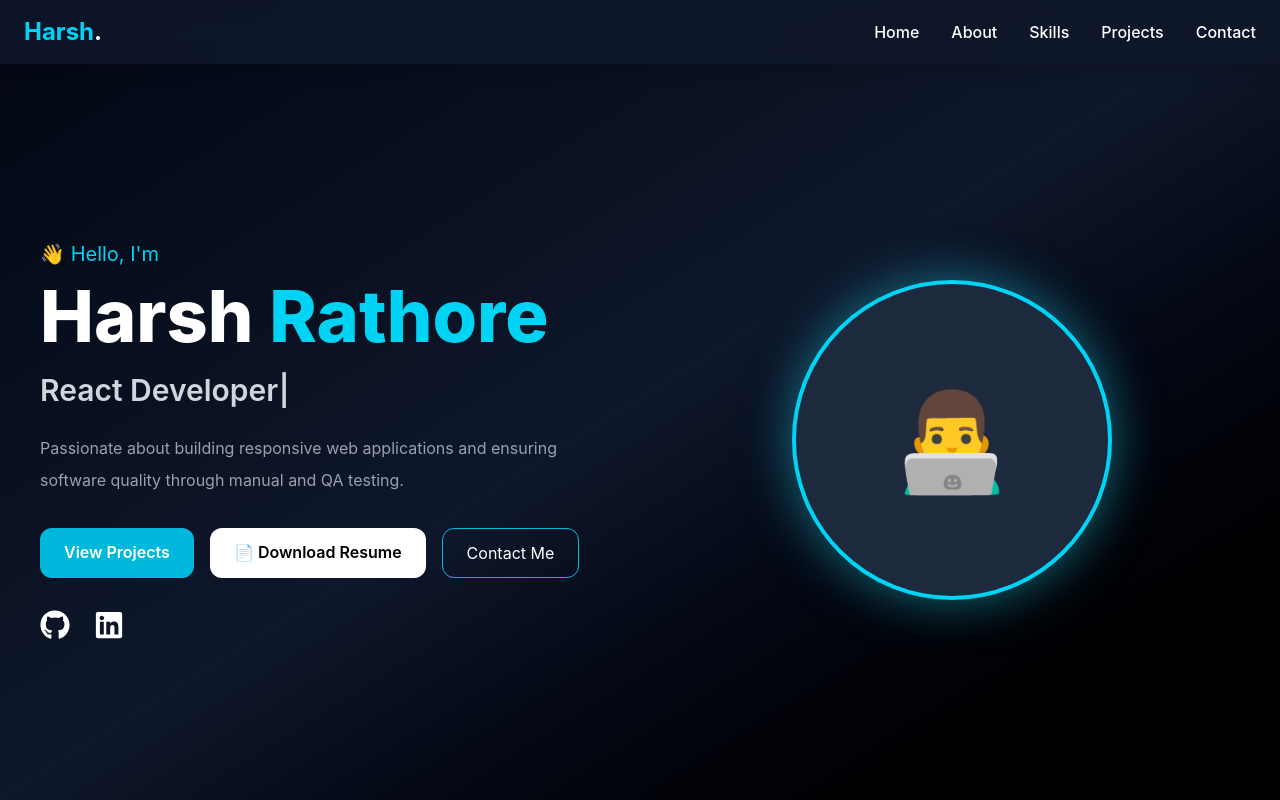
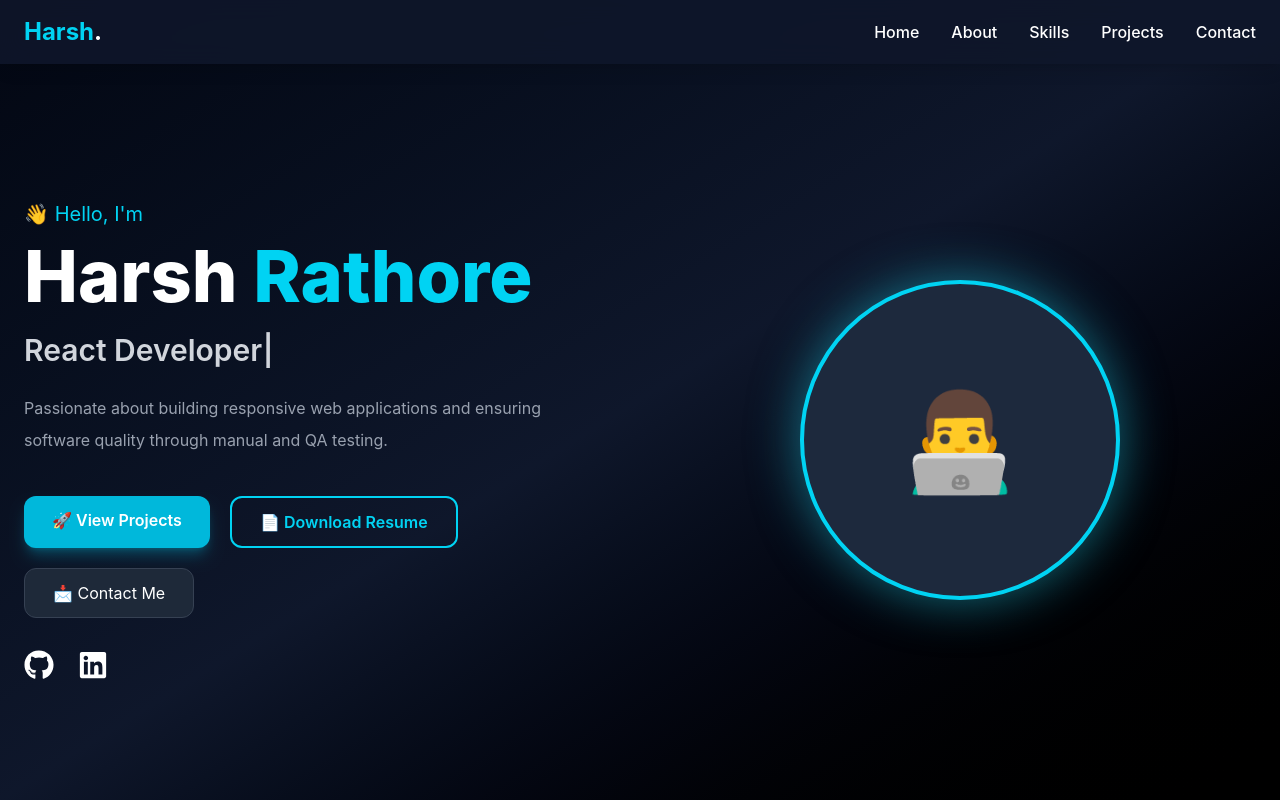
Before and after one commit to Rathore95688/portfolio-website, a React (Vite) app: page / in a window 1280 px wide. Shown: the top 800 px of the page. Built offline with nearby package versions, Linux system fonts and the light colour scheme.

Commit message:
icons add

```diff
--- a/src/components/Hero.jsx
+++ b/src/components/Hero.jsx
@@ -45,28 +45,28 @@ const Hero = () => {
             software quality through manual and QA testing.
           </p>
 
-<div className="flex flex-wrap gap-4 mt-8">
+<div className="flex flex-wrap gap-5 mt-10">
 
   <a
     href="#projects"
-    className="bg-cyan-500 px-6 py-3 rounded-xl font-semibold hover:bg-cyan-600 transition"
+    className="px-7 py-3 rounded-xl bg-cyan-500 text-white font-semibold hover:bg-cyan-600 hover:scale-105 transition-all duration-300 shadow-lg shadow-cyan-500/30"
   >
-    View Projects
+    🚀 View Projects
   </a>
 
   <a
     href="/resume.pdf"
     download
-    className="bg-white text-black px-6 py-3 rounded-xl font-semibold hover:bg-gray-200 transition"
+    className="px-7 py-3 rounded-xl border-2 border-cyan-400 text-cyan-400 font-semibold hover:bg-cyan-400 hover:text-black hover:scale-105 transition-all duration-300"
   >
     📄 Download Resume
   </a>
 
   <a
     href="#contact"
-    className="border border-cyan-500 px-6 py-3 rounded-xl hover:bg-cyan-500 hover:text-black transition"
+    className="px-7 py-3 rounded-xl bg-gray-800 border border-gray-700 hover:border-cyan-400 hover:text-cyan-400 hover:scale-105 transition-all duration-300"
   >
-    Contact Me
+    📩 Contact Me
   </a>
 
 </div>
```
